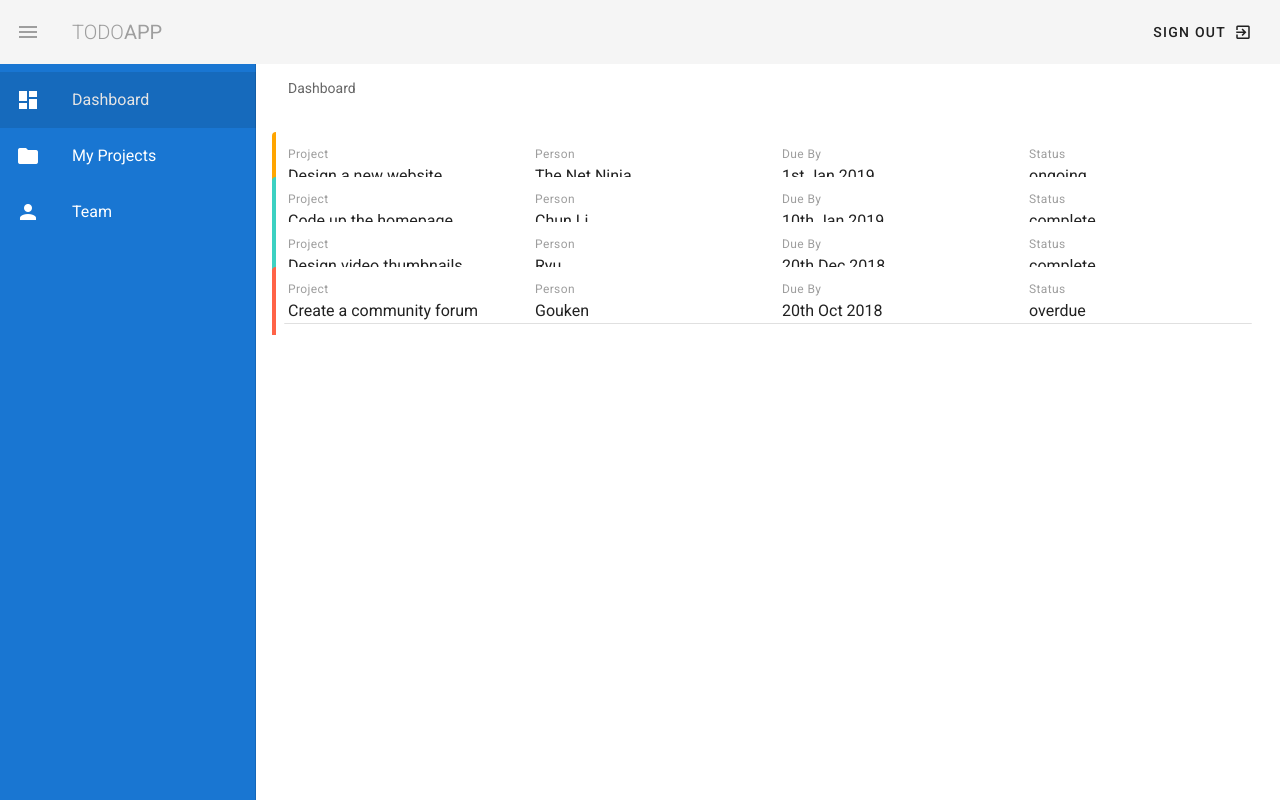
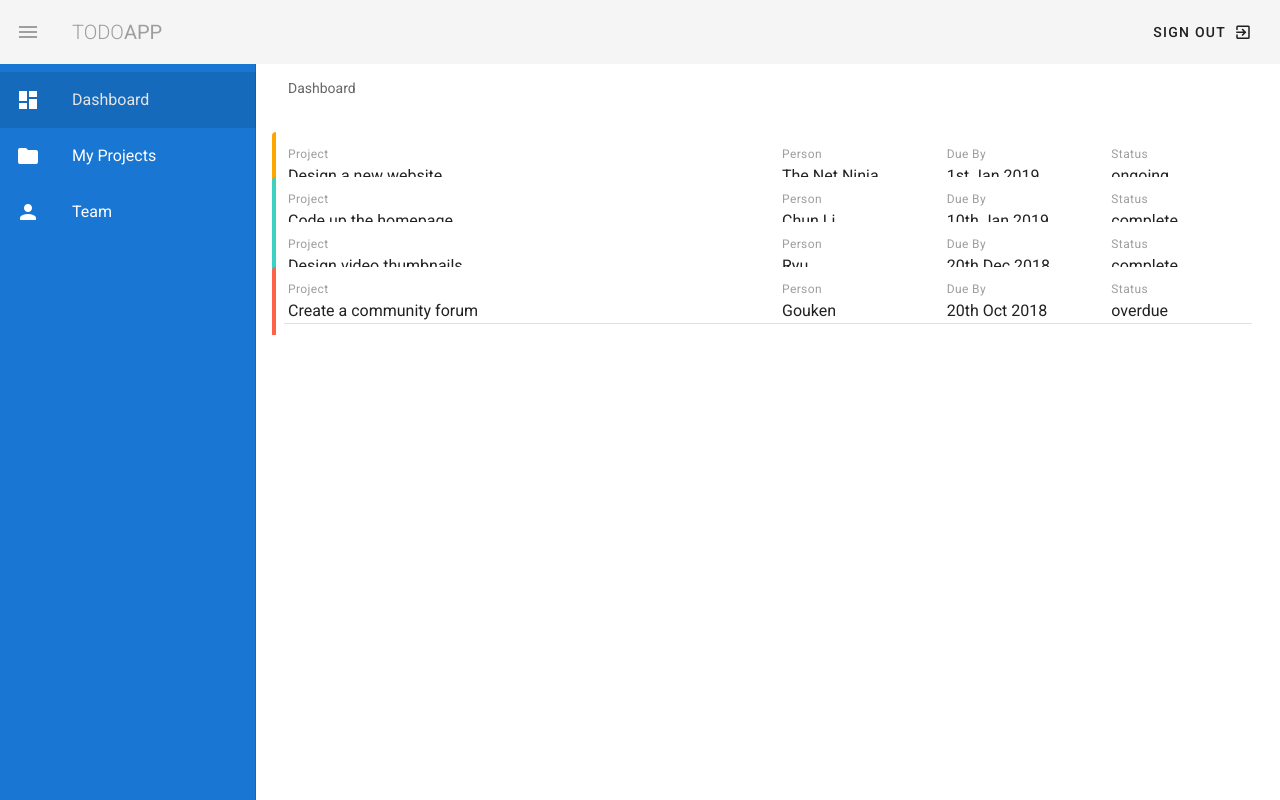
Before and after one commit to teamyudin/vuetify-todo, a Vue app: page /#/ in a window 1280 px wide. Built offline with nearby package versions, Linux system fonts and the light colour scheme.

Commit message:
dashboard layout

```diff
--- a/src/views/Dashboard.vue
+++ b/src/views/Dashboard.vue
@@ -7,22 +7,22 @@
     <v-card flat v-for="project in projects" :key="project.title">
       <v-row wrap :class="`pa3 project ${project.status}`">
 
-        <v-col xs12 md6>
+        <v-col :xs="12" :md="6" cols="12">
           <div class="caption grey--text">Project</div>
           <div>{{ project.title }}</div>
         </v-col>
 
-        <v-col xs6 sm4 md2>
+        <v-col :xs="6" :sm="4" :md="2" cols="4">
           <div class="caption grey--text">Person</div>
           <div>{{ project.person }}</div>
         </v-col>
 
-        <v-col xs6 sm4 md2>
+        <v-col :xs="6" :sm="4" :md="2" cols="4">
           <div class="caption grey--text">Due By</div>
           <div>{{ project.due }}</div>
         </v-col>
 
-        <v-col xs2 sm4 md2>
+        <v-col :xs="2" :sm="4" :md="2" cols="12">
           <div class="caption grey--text">Status</div>
           <div>{{ project.status }}</div>
         </v-col>
```
